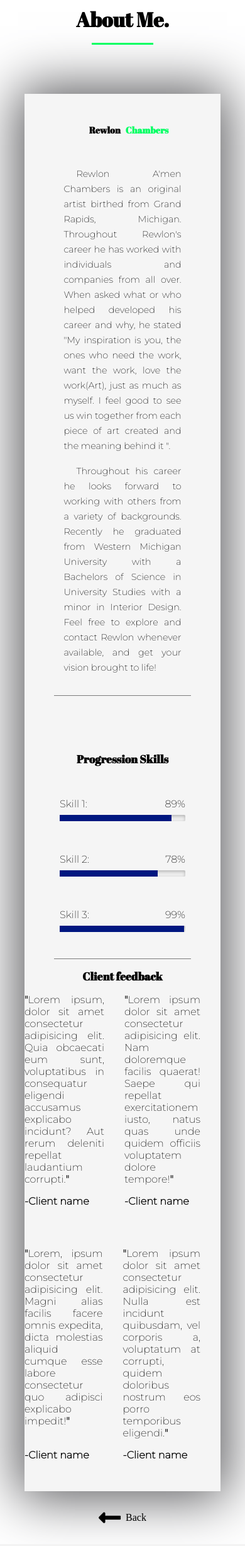
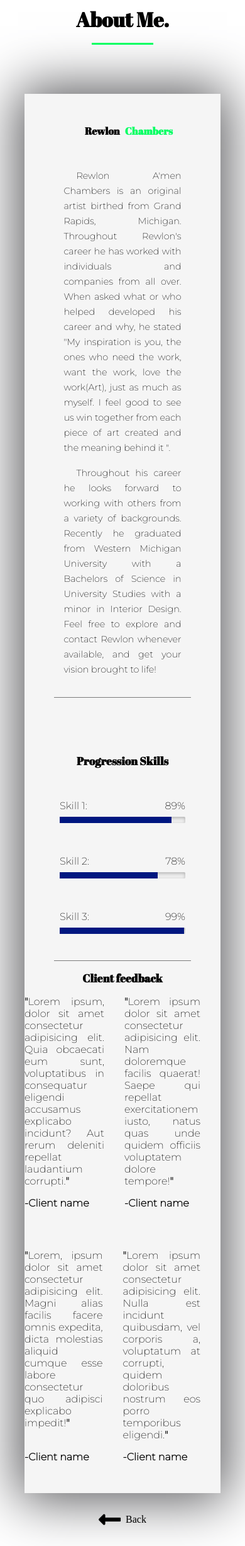
Before and after one commit to Marquessmalley/rewlonChambers, a Node server app: page /about in a window 390 px wide. Shown: the part 143-2598 px from the top of the page at 63% size. Before the commit the page ends 2565 px from the top, so only its background shows below. Run offline with Node 20, Linux system fonts and the light colour scheme; some libraries are stand-ins or nearby versions.

Commit message:
css change

```diff
--- a/public/css/main.css
+++ b/public/css/main.css
@@ -500,7 +500,7 @@ footer h4 {
 
 @media screen and (max-width: 390px) {
   .about-desc h1 {
-    font-size: 0.9rem;
+    font-size: 1rem;
     padding: 1rem;
     text-align: center;
   }
```
